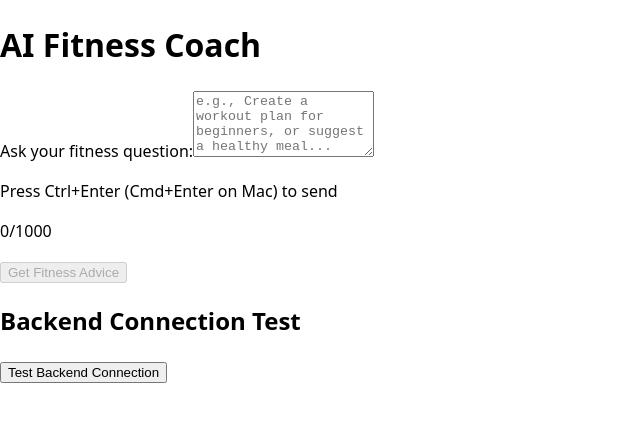
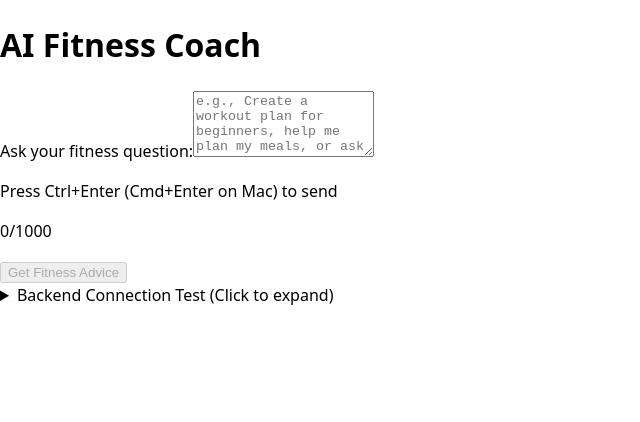
Before and after one commit to JoeyRudd/ai-fitness-coach, a Vue app in the folder frontend/: page / in a window 1280 px wide. Shown: the top 422 px of the page, without its empty margins (0-640 px from the left). Built offline with nearby package versions, Linux system fonts and the light colour scheme.

Commit message:
feat: connect ChatInterface to backend /chat endpoint
- Wire frontend to send messages to /chat POST endpoint
- Add proper error handling and connection status feedback
- Include interaction history and mock fallback response

```diff
--- a/frontend/src/App.vue
+++ b/frontend/src/App.vue
@@ -5,11 +5,11 @@
                 AI Fitness Coach
             </h1>
 
-            <!-- Main Chat Interface with Props -->
+            <!-- Main Chat Interface -->
             <ChatInterface
                 api-endpoint="http://localhost:8000/chat"
                 input-label="Ask your fitness question:"
-                placeholder="e.g., Create a workout plan for beginners, or suggest a healthy meal..."
+                placeholder="e.g., Create a workout plan for beginners, help me plan my meals, or ask about exercises..."
                 send-button-text="Get Fitness Advice"
                 loading-text="Thinking..."
                 loading-message="Getting your personalized fitness advice..."
@@ -23,47 +23,113 @@
                 @error="onError"
             />
 
-            <!-- Backend Test Component (can be removed later) -->
-            <div class="mt-8 pt-8 border-t border-gray-200">
-                <h2 class="text-lg font-semibold text-gray-700 mb-4">
-                    Backend Connection Test
-                </h2>
-                <BackendTest />
+            <!-- Connection Status -->
+            <div
+                v-if="connectionStatus"
+                class="mt-4 p-3 rounded-lg text-sm"
+                :class="connectionStatusClass"
+            >
+                {{ connectionStatus }}
             </div>
 
-            <!-- Optional: Display last interaction info -->
-            <div v-if="lastMessage" class="mt-6 p-4 bg-blue-50 rounded-lg">
-                <h3 class="text-sm font-medium text-blue-700 mb-2">
-                    Last Interaction:
+            <!-- Backend Test Component -->
+            <details class="mt-8 pt-8 border-t border-gray-200">
+                <summary
+                    class="text-lg font-semibold text-gray-700 mb-4 cursor-pointer hover:text-gray-900"
+                >
+                    Backend Connection Test (Click to expand)
+                </summary>
+                <div class="mt-4">
+                    <BackendTest />
+                </div>
+            </details>
+
+            <!-- Interaction History -->
+            <div v-if="interactionHistory.length > 0" class="mt-6">
+                <h3 class="text-lg font-semibold text-gray-700 mb-3">
+                    Recent Interactions
                 </h3>
-                <p class="text-blue-600 text-sm">{{ lastMessage }}</p>
+                <div class="space-y-2 max-h-40 overflow-y-auto">
+                    <div
+                        v-for="(interaction, index) in interactionHistory.slice(
+                            -3,
+                        )"
+                        :key="index"
+                        class="p-3 bg-gray-50 rounded-lg text-sm"
+                    >
+                        <div class="font-medium text-gray-700">
+                            {{ interaction.type }}:
+                        </div>
+                        <div class="text-gray-600 truncate">
+                            {{ interaction.message }}
+                        </div>
+                        <div class="text-xs text-gray-500">
+                            {{ interaction.timestamp }}
+                        </div>
+                    </div>
+                </div>
             </div>
         </div>
     </div>
 </template>
 
 <script setup lang="ts">
-import { ref } from "vue";
+import { ref, computed } from "vue";
 import ChatInterface from "./components/ChatInterface.vue";
 import BackendTest from "./components/BackendTest.vue";
 
-// State to track interactions (optional)
-const lastMessage = ref<string>("");
+// State to track interactions
+interface Interaction {
+    type: string;
+    message: string;
+    timestamp: string;
+}
+
+const interactionHistory = ref<Interaction[]>([]);
+const connectionStatus = ref<string>("");
+
+// Computed class for connection status styling
+const connectionStatusClass = computed(() => {
+    if (
+        connectionStatus.value.includes("Error") ||
+        connectionStatus.value.includes("Failed")
+    ) {
+        return "bg-red-50 border border-red-200 text-red-700";
+    } else if (connectionStatus.value.includes("Success")) {
+        return "bg-green-50 border border-green-200 text-green-700";
+    } else {
+        return "bg-blue-50 border border-blue-200 text-blue-700";
+    }
+});
+
+// Helper function to add interaction
+const addInteraction = (type: string, message: string): void => {
+    const timestamp = new Date().toLocaleTimeString();
+    interactionHistory.value.push({ type, message, timestamp });
+};
 
 // Event handlers for ChatInterface events
 const onMessageSent = (message: string): void => {
     console.log("Message sent:", message);
-    lastMessage.value = `Sent: ${message}`;
+    addInteraction("Message Sent", message);
+    connectionStatus.value = "Sending message to backend...";
 };
 
 const onResponseReceived = (response: string): void => {
     console.log("Response received:", response);
-    lastMessage.value = `Received response (${response.length} characters)`;
+    addInteraction("Response Received", response);
+    connectionStatus.value = `Success! Received response (${response.length} characters)`;
+
+    // Clear status after 3 seconds
+    setTimeout(() => {
+        connectionStatus.value = "";
+    }, 3000);
 };
 
 const onError = (error: string): void => {
     console.error("Chat error:", error);
-    lastMessage.value = `Error: ${error}`;
+    addInteraction("Error", error);
+    connectionStatus.value = `Error: ${error}`;
 };
 </script>
 
--- a/frontend/src/components/ChatInterface.vue
+++ b/frontend/src/components/ChatInterface.vue
@@ -2,7 +2,10 @@
     <div class="bg-white rounded-lg shadow-lg p-6">
         <!-- Input Section -->
         <div class="mb-6">
-            <label for="user-input" class="block text-sm font-medium text-gray-700 mb-2">
+            <label
+                for="user-input"
+                class="block text-sm font-medium text-gray-700 mb-2"
+            >
                 {{ inputLabel }}
             </label>
             <textarea
@@ -30,7 +33,11 @@
         <div class="mb-6">
             <button
                 @click="sendMessage"
-                :disabled="loading || !userInput.trim() || (maxLength && userInput.length > maxLength)"
+                :disabled="
+                    loading ||
+                    !userInput.trim() ||
+                    (maxLength && userInput.length > maxLength)
+                "
                 class="w-full sm:w-auto px-6 py-3 bg-blue-500 text-white font-medium rounded-lg hover:bg-blue-600 focus:outline-none focus:ring-2 focus:ring-blue-500 focus:ring-offset-2 disabled:opacity-50 disabled:cursor-not-allowed transition-colors duration-200"
             >
                 {{ loading ? loadingText : sendButtonText }}
@@ -44,8 +51,13 @@
             </h2>
 
             <!-- Loading indicator -->
-            <div v-if="loading" class="flex items-center space-x-2 text-gray-600">
-                <div class="animate-spin rounded-full h-4 w-4 border-b-2 border-blue-500"></div>
+            <div
+                v-if="loading"
+                class="flex items-center space-x-2 text-gray-600"
+            >
+                <div
+                    class="animate-spin rounded-full h-4 w-4 border-b-2 border-blue-500"
+                ></div>
                 <span>{{ loadingMessage }}</span>
             </div>
 
@@ -74,7 +86,10 @@
         </div>
 
         <!-- Clear Response Button -->
-        <div v-if="aiResponse && !loading && showClearButton" class="mt-4 text-center">
+        <div
+            v-if="aiResponse && !loading && showClearButton"
+            class="mt-4 text-center"
+        >
             <button
                 @click="clearResponse"
                 class="text-sm text-gray-600 hover:text-gray-800 underline"
@@ -108,7 +123,8 @@ interface Props {
 const props = withDefaults(defineProps<Props>(), {
     apiEndpoint: "http://localhost:8000/chat",
     inputLabel: "Ask your fitness question:",
-    placeholder: "e.g., Create a workout plan for beginners, or suggest a healthy meal...",
+    placeholder:
+        "e.g., Create a workout plan for beginners, or suggest a healthy meal...",
     sendButtonText: "Send",
     loadingText: "Thinking...",
     loadingMessage: "Getting your personalized fitness advice...",
@@ -116,7 +132,7 @@ const props = withDefaults(defineProps<Props>(), {
     textareaRows: 4,
     maxLength: 1000,
     showClearButton: true,
-    enableMockResponse: true
+    enableMockResponse: true,
 });
 
 // Emits (for parent component communication)
@@ -143,35 +159,59 @@ const sendMessage = async (): Promise<void> => {
     aiResponse.value = "";
 
     // Emit that a message was sent
-    emit('messageSent', message);
+    emit("messageSent", message);
 
     try {
-        const response = await axios.post(props.apiEndpoint, {
-            message: message
-        });
+        const response = await axios.post(
+            props.apiEndpoint,
+            {
+                message: message,
+            },
+            {
+                headers: {
+                    "Content-Type": "application/json",
+                },
+            },
+        );
 
-        const responseText = response.data.response || response.data.message || "No response received";
+        // The backend returns { "response": "You said: ..." }
+        const responseText = response.data.response || "No response received";
         aiResponse.value = responseText;
 
         // Emit that a response was received
-        emit('responseReceived', responseText);
+        emit("responseReceived", responseText);
 
         // Clear the input after successful send
         userInput.value = "";
-
     } catch (err: any) {
         console.error("Error sending message:", err);
-        const errorMessage = `Failed to get AI response: ${err.response?.data?.detail || err.message}`;
+
+        // More detailed error handling for debugging
+        let errorMessage = "Failed to get AI response";
+
+        if (err.response) {
+            // Server responded with error status
+            errorMessage = `Backend error (${err.response.status}): ${err.response.data?.detail || err.response.statusText}`;
+        } else if (err.request) {
+            // Request was made but no response received
+            errorMessage =
+                "Cannot connect to backend. Make sure the backend server is running on http://localhost:8000";
+        } else {
+            // Something else happened
+            errorMessage = `Request error: ${err.message}`;
+        }
+
         error.value = errorMessage;
-
-        // Emit error
-        emit('error', errorMessage);
+        emit("error", errorMessage);
 
         // For demo purposes, show a mock response if backend isn't ready and mock is enabled
-        if (props.enableMockResponse && (err.response?.status === 404 || err.code === 'ECONNREFUSED')) {
-            const mockResponse = `Mock AI Response for: "${message}"\n\nThis is a placeholder response. Once your backend is set up with AI integration, you'll get real fitness advice here!\n\nYour question was: ${message}`;
+        if (
+            props.enableMockResponse &&
+            (err.code === "ECONNREFUSED" || err.code === "ERR_NETWORK")
+        ) {
+            const mockResponse = `Mock AI Response for: "${message}"\n\nThis is a placeholder response. The backend appears to be offline.\n\nTo connect to the real backend:\n1. Make sure the backend server is running\n2. Start it with: uvicorn main:app --reload\n3. Backend should be available at http://localhost:8000\n\nYour question was: ${message}`;
             aiResponse.value = mockResponse;
-            emit('responseReceived', mockResponse);
+            emit("responseReceived", mockResponse);
             userInput.value = "";
             error.value = "";
         }
@@ -194,6 +234,6 @@ const clearResponse = (): void => {
 defineExpose({
     clearError,
     clearResponse,
-    sendMessage
+    sendMessage,
 });
 </script>
```
